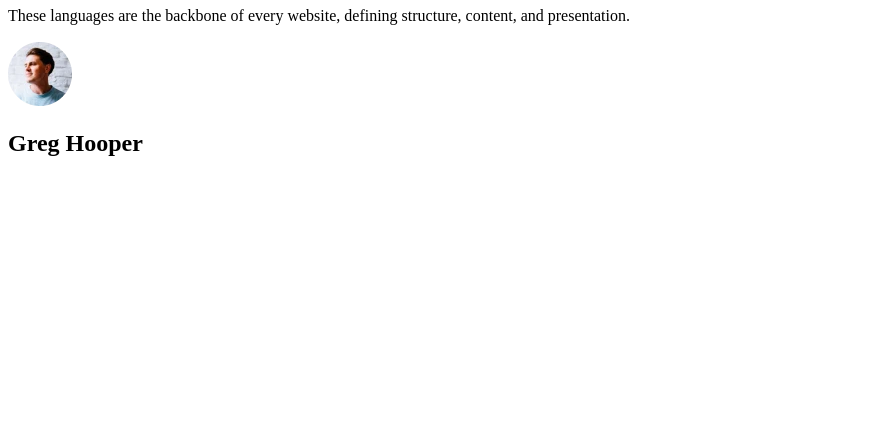
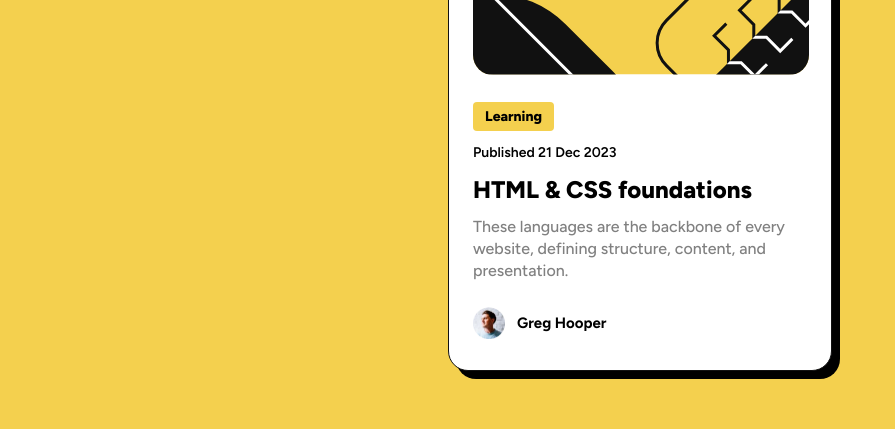
Before and after one commit to BegShoo/blog_preview_card_1, a plain HTML site: page index.html in a window 1280 px wide. Shown: the part 371-800 px from the top of the page, without its empty margins (0-895 px from the left). Drawn offline with Linux system fonts and the light colour scheme.

Commit message:
CSS Styling

```diff
--- a/css/stylesheet.css
+++ b/css/stylesheet.css
@@ -0,0 +1,94 @@
+* {
+  margin: 0;
+  padding: 0;
+  box-sizing: border-box;
+}
+
+html {
+  font-size: 62.5%;
+}
+
+body {
+  max-width: 100vw;
+  font-family: Figtree, sans-serif;
+  background-color: hsl(47, 88%, 63%);
+}
+
+.card {
+  width: 38.4rem;
+  height: 52.2rem;
+  background-color: hsl(0, 0%, 100%);
+  border-radius: 2rem;
+  border: solid 0.1rem hsl(0, 0%, 7%);
+  margin: 0 auto;
+  margin-top: 22rem;
+  padding: 2.4rem;
+  box-shadow: 0.8rem 0.8rem 0 0 #000;
+}
+
+.card-image {
+  border-radius: 2rem;
+  justify-self: center;
+}
+
+.tag--learning {
+  display: inline-block;
+  background-color: hsl(47, 88%, 63%);
+  padding: 0.6rem 1.2rem;
+  border-radius: 0.4rem;
+  font-size: 1.4rem;
+  font-weight: 800;
+  margin-top: 2.4rem;
+}
+
+.published-date {
+  color: #000;
+  font-size: 1.4rem;
+  margin-top: 1.2rem;
+  font-weight: 600;
+}
+
+.card-heading {
+  display: inline-block;
+  color: #000;
+  font-size: 2.4rem;
+  font-weight: 800;
+  margin-top: 1.2rem;
+}
+
+.card-heading:active,
+.card-heading:hover,
+.author-name:active,
+.author-name:hover {
+  color: hsl(47, 88%, 63%);
+  cursor: pointer;
+  text-decoration: none;
+}
+
+.card-heading:visited,
+.card-heading:link {
+  text-decoration: none;
+}
+
+p {
+  color: hsl(0, 0%, 50%);
+  font-size: 1.6rem;
+  margin-top: 1.2rem;
+  line-height: 1.4;
+  font-weight: 500;
+}
+
+.author {
+  display: flex;
+  align-items: center;
+  gap: 1.2rem;
+  margin-top: 2.4rem;
+}
+
+.author-image {
+  width: 3.2rem;
+  height: 3.2rem;
+}
+
+.author-name {
+}
--- a/index.html
+++ b/index.html
@@ -4,6 +4,13 @@
     <meta charset="UTF-8" />
     <meta name="viewport" content="width=device-width, initial-scale=1.0" />
     <!-- displays site properly based on user's device -->
+
+    <link rel="preconnect" href="https://fonts.googleapis.com" />
+    <link rel="preconnect" href="https://fonts.gstatic.com" crossorigin />
+    <link
+      href="https://fonts.googleapis.com/css2?family=Figtree:ital,wght@0,300..900;1,300..900&display=swap"
+      rel="stylesheet"
+    />
 
     <link
       rel="icon"
@@ -21,18 +28,23 @@
   <body>
     <div class="card">
       <img
+        class="card-image"
         src="assets/images/illustration-article.svg"
         alt="Colorful image of code"
       />
-      <h2 class="label label-learning">Learning</h2>
+      <span class="tag tag--learning">Learning</span>
       <p class="published-date">Published 21 Dec 2023</p>
-      <h1 class="card-heading">HTML & CSS foundations</h1>
+      <a class="card-heading" href="#">HTML & CSS foundations</a>
       <p class="card-text">
         These languages are the backbone of every website, defining structure,
         content, and presentation.
       </p>
       <div class="author">
-        <img src="assets/images/image-avatar.webp" alt="Image of Greg Hooper" />
+        <img
+          class="author-image"
+          src="assets/images/image-avatar.webp"
+          alt="Image of Greg Hooper"
+        />
         <h2 class="author-name">Greg Hooper</h2>
       </div>
     </div>
```
